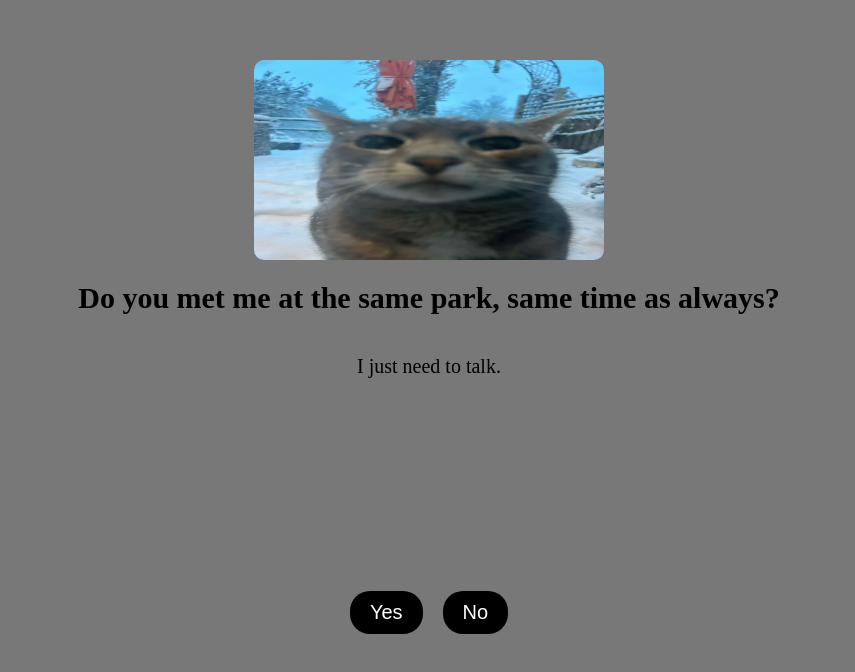
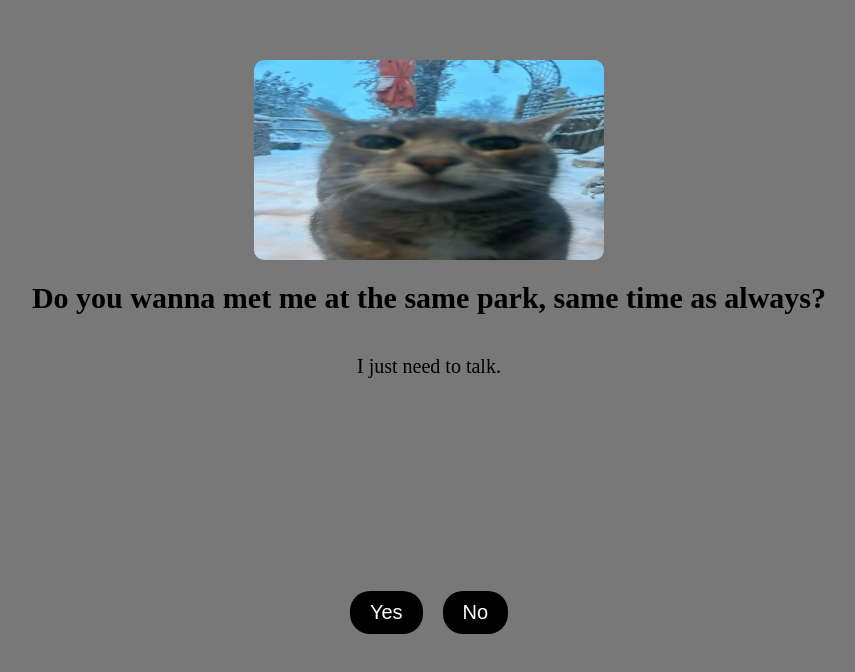
Before and after one commit to Lydiaiaiaia123/test, a plain HTML site: page index.html in a window 1280 px wide. Shown: the part 116-788 px from the top of the page, without its empty margins (211-1066 px from the left). Drawn offline with nearby package versions, Linux system fonts and the light colour scheme.

Commit message:
Update index.html

```diff
--- a/index.html
+++ b/index.html
@@ -12,7 +12,7 @@
 
     <img src="cat.jpg" alt="Invitation Image" class="cat">
 
-    <h1>Do you met me at the same park, same time as always?</h1>
+    <h1>Do you wanna met me at the same park, same time as always?</h1>
 
 
     <p class="subtext">I just need to talk.</p>
```
